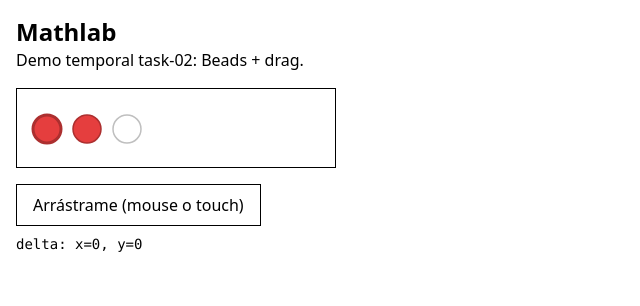
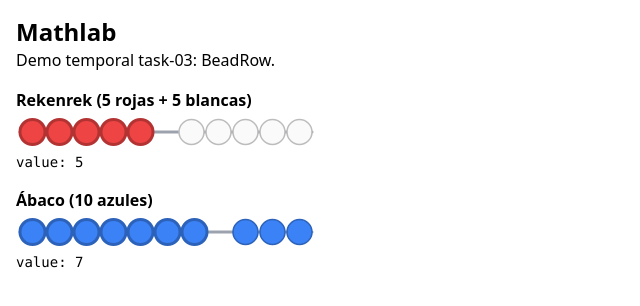
Before and after one commit to dealelopez/mathlab, a React (Vite) app: page / in a window 1280 px wide. Shown: the top 306 px of the page, without its empty margins (0-640 px from the left). Built offline with nearby package versions, Linux system fonts and the light colour scheme.

Commit message:
task-03: BeadRow interactivo + tests + demo

```diff
--- a/src/App.tsx
+++ b/src/App.tsx
@@ -1,30 +1,26 @@
-import Bead from './components/primitives/Bead';
-import { usePointerDrag } from './hooks/usePointerDrag';
+import { useState } from 'react';
+import BeadRow from './components/primitives/BeadRow';
 
-// Demo temporal de la tarea 02. Se sustituye en la tarea 15 con la navegación real.
+// Demo temporal de la tarea 03. Se sustituye en la tarea 15 con la navegación real.
 export default function App() {
-  const { isDragging, delta, handlePointerDown } = usePointerDrag({ axis: 'both' });
+  const [rekenrek, setRekenrek] = useState(5);
+  const [abaco, setAbaco] = useState(7);
   return (
     <div className="p-4">
       <h1 className="text-2xl font-bold">Mathlab</h1>
-      <p>Demo temporal task-02: Beads + drag.</p>
+      <p>Demo temporal task-03: BeadRow.</p>
 
-      <svg width={320} height={80} className="mt-4 border">
-        <Bead cx={30} cy={40} r={14} color="#e53e3e" active />
-        <Bead cx={70} cy={40} r={14} color="#e53e3e" />
-        <Bead cx={110} cy={40} r={14} color="#ffffff" onClick={() => {}} />
-      </svg>
+      <div className="mt-4">
+        <h2 className="font-semibold">Rekenrek (5 rojas + 5 blancas)</h2>
+        <BeadRow value={rekenrek} onChange={setRekenrek} colorSplit={5} colors={['#EF4444', '#FAFAFA']} />
+        <p className="font-mono text-sm">value: {rekenrek}</p>
+      </div>
 
-      <div
-        onPointerDown={handlePointerDown}
-        style={{ touchAction: 'none' }}
-        className="mt-4 inline-block cursor-grab border px-4 py-2 select-none"
-      >
-        {isDragging ? 'Arrastrando…' : 'Arrástrame (mouse o touch)'}
+      <div className="mt-4">
+        <h2 className="font-semibold">Ábaco (10 azules)</h2>
+        <BeadRow value={abaco} onChange={setAbaco} colorSplit={10} colors={['#3B82F6']} />
+        <p className="font-mono text-sm">value: {abaco}</p>
       </div>
-      <p className="mt-2 font-mono text-sm">
-        delta: x={delta.x}, y={delta.y}
-      </p>
     </div>
   );
 }
--- a/src/components/primitives/Bead.tsx
+++ b/src/components/primitives/Bead.tsx
@@ -13,6 +13,8 @@ interface BeadProps {
   onClick?: () => void;
   /** Clases CSS adicionales */
   className?: string;
+  /** Estilos inline adicionales (ej: transition para animar cx) */
+  style?: React.CSSProperties;
 }
 
 /** Oscurece un color hex (#rrggbb) para el borde. Fallback gris si no es hex. */
@@ -26,7 +28,7 @@ function darken(hex: string, amount = 0.25): string {
   return `rgb(${r}, ${g}, ${b})`;
 }
 
-export default function Bead({ cx, cy, r, color, active = false, onClick, className }: BeadProps) {
+export default function Bead({ cx, cy, r, color, active = false, onClick, className, style }: BeadProps) {
   return (
     <circle
       cx={cx}
@@ -37,7 +39,7 @@ export default function Bead({ cx, cy, r, color, active = false, onClick, classN
       strokeWidth={active ? 3 : 1.5}
       onClick={onClick}
       className={className}
-      style={onClick ? { cursor: 'pointer' } : undefined}
+      style={{ transition: 'cx 150ms ease', ...(onClick ? { cursor: 'pointer' } : undefined), ...style }}
     />
   );
 }
--- /dev/null
+++ b/src/components/primitives/BeadRow.tsx
@@ -0,0 +1,131 @@
+import { useEffect, useRef } from 'react';
+import Bead from './Bead';
+import { usePointerDrag } from '../../hooks/usePointerDrag';
+
+export interface BeadRowProps {
+  /** Número total de cuentas en la fila (default 10) */
+  total?: number;
+  /** Cuántas cuentas están activas (desplazadas a la izquierda). Controlado externamente. */
+  value: number;
+  /** Callback cuando el valor cambia */
+  onChange: (newValue: number) => void;
+  /** Posición donde cambia el color. 5 para rekenrek (5 rojas + 5 blancas), 10 para color uniforme */
+  colorSplit?: number;
+  /** Colores: [colorPrimerGrupo, colorSegundoGrupo]. Si solo hay uno, todas del mismo color */
+  colors?: [string, string] | [string];
+  /** Desactiva la interacción */
+  readOnly?: boolean;
+  /** Ancho total del SVG en px (el componente calcula el espaciado entre cuentas) */
+  width?: number;
+  /** Alto del SVG en px */
+  height?: number;
+}
+
+function clamp(n: number, min: number, max: number): number {
+  return Math.min(max, Math.max(min, n));
+}
+
+/**
+ * BeadRow — fila de cuentas interactiva, base del Rekenrek y del Ábaco.
+ *
+ * - Activas (0..value-1) agrupadas a la izquierda, inactivas a la derecha.
+ * - Click en inactiva `i` → onChange(i+1); click en activa `i` → onChange(i).
+ * - Drag horizontal ajusta el valor según el desplazamiento.
+ */
+export default function BeadRow({
+  total = 10,
+  value,
+  onChange,
+  colorSplit = 5,
+  colors = ['#EF4444', '#FAFAFA'],
+  readOnly = false,
+  width = 300,
+  height = 40,
+}: BeadRowProps) {
+  const safeTotal = Math.max(1, Math.floor(total));
+  const safeValue = clamp(Math.round(value), 0, safeTotal);
+
+  const padding = 4;
+  const r = Math.min(height / 2 - padding, width / (safeTotal + 2) / 2);
+  const step = 2 * r + 2;
+  const cy = height / 2;
+  const leftStart = padding + r;
+  const rightEnd = width - padding - r;
+
+  const beadColor = (i: number): string =>
+    i < colorSplit ? colors[0]! : (colors[1] ?? colors[0]!);
+
+  const beadX = (i: number): number =>
+    i < safeValue ? leftStart + i * step : rightEnd - (safeTotal - 1 - i) * step;
+
+  const handleClick = (i: number) => {
+    if (readOnly) return;
+    onChange(i < safeValue ? i : i + 1);
+  };
+
+  // Drag horizontal: convierte delta.x en nº de cuentas desde el valor inicial.
+  const startValueRef = useRef(safeValue);
+  const onChangeRef = useRef(onChange);
+  onChangeRef.current = onChange;
+
+  const { isDragging, handlePointerDown: hookPointerDown } = usePointerDrag({
+    axis: 'x',
+    disabled: readOnly,
+    onDragMove: (delta) => {
+      const steps = Math.round(delta.x / step);
+      onChangeRef.current(clamp(startValueRef.current + steps, 0, safeTotal));
+    },
+    onDragEnd: (delta) => {
+      const steps = Math.round(delta.x / step);
+      onChangeRef.current(clamp(startValueRef.current + steps, 0, safeTotal));
+    },
+  });
+
+  // Mientras no hay drag, el valor inicial sigue al valor controlado.
+  useEffect(() => {
+    if (!isDragging) startValueRef.current = safeValue;
+  }, [safeValue, isDragging]);
+
+  const handlePointerDown = (e: React.PointerEvent) => {
+    startValueRef.current = safeValue;
+    hookPointerDown(e);
+  };
+
+  return (
+    <svg
+      width={width}
+      height={height}
+      role="slider"
+      aria-valuemin={0}
+      aria-valuemax={safeTotal}
+      aria-valuenow={safeValue}
+    >
+      <line
+        x1={padding}
+        y1={cy}
+        x2={width - padding}
+        y2={cy}
+        stroke="#9CA3AF"
+        strokeWidth={3}
+        strokeLinecap="round"
+      />
+      {Array.from({ length: safeTotal }, (_, i) => (
+        <g
+          key={i}
+          onPointerDown={readOnly ? undefined : handlePointerDown}
+          style={readOnly ? undefined : { touchAction: 'none' }}
+        >
+          <Bead
+            cx={beadX(i)}
+            cy={cy}
+            r={r}
+            color={beadColor(i)}
+            active={i < safeValue}
+            onClick={readOnly ? undefined : () => handleClick(i)}
+            className={i < safeValue ? 'bead-active' : 'bead-inactive'}
+          />
+        </g>
+      ))}
+    </svg>
+  );
+}
```
Also changed, not shown: 1 other file (tests, documents, lock files or other folders).
